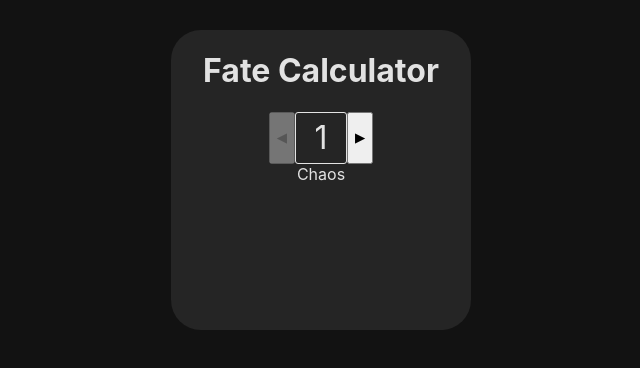
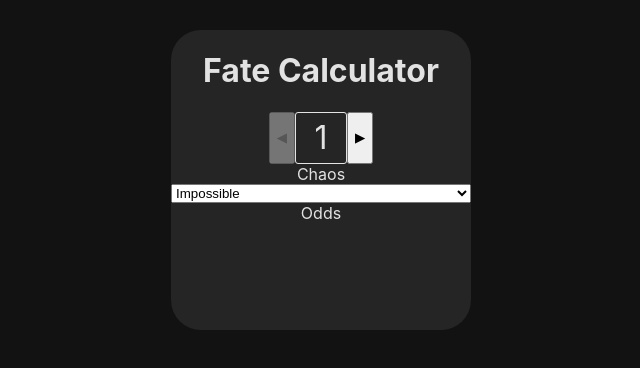
Before and after one commit to cedwards036/fate-calculator, a React (Create React App) app: page / in a window 1280 px wide. Shown: the top 368 px of the page, without its empty margins (319-959 px from the left). Built offline with nearby package versions, Linux system fonts and the light colour scheme.

Commit message:
add odds selector

```diff
--- a/src/Calculator.tsx
+++ b/src/Calculator.tsx
@@ -2,6 +2,7 @@ import React, { useState } from 'react';
 import './App.css';
 import ChaosCounter from './ChaosCounter';
 import { OddsToProbabilityMap } from './fate-calculator-core';
+import OddsSelector from './OddsSelector';
 
 type CalculatorProps = {
     chaosProbabilities: OddsToProbabilityMap[]
@@ -9,12 +10,14 @@ type CalculatorProps = {
 
 function Calculator({ chaosProbabilities }: CalculatorProps) {
     const [chaos, setChaos] = useState(1);
+    const [odds, setOdds] = useState('impossible');
 
     return (
         <div className="calculator-wrapper">
             <div className="calculator column">
                 <h1>Fate Calculator</h1>
                 <ChaosCounter chaos={chaos} maxChaos={chaosProbabilities.length} setChaos={setChaos} />
+                <OddsSelector odds={odds} setOdds={setOdds} />
             </div>
         </div>
     );
--- /dev/null
+++ b/src/OddsSelector.tsx
@@ -0,0 +1,30 @@
+import React from 'react';
+import './App.css';
+
+type OddsSelectorProps = {
+    odds: string,
+    setOdds: (value: string) => void
+}
+
+function OddsSelector({ odds, setOdds }: OddsSelectorProps) {
+    return (
+        <div className="column">
+            <select id="odds-selector" value={odds} onChange={e => setOdds(e.target.value)}>
+                <option value="impossible">Impossible</option>
+                <option value="noWay">No Way</option>
+                <option value="veryUnlikely">Very Unlikely</option>
+                <option value="unlikely">Unlikely</option>
+                <option value="fiftyFifty">50/50</option>
+                <option value="somewhatLikely">Somewhat Likely</option>
+                <option value="likely">Likely</option>
+                <option value="veryLikely">Very Likely</option>
+                <option value="nearSureThing">Near Sure Thing</option>
+                <option value="aSureThing">A Sure Thing</option>
+                <option value="hasToBe">Has to Be</option>
+            </select>
+            <label htmlFor="odds-selector">Odds</label>
+        </div>
+    );
+}
+
+export default OddsSelector;
```
Also changed, not shown: 1 other file (tests, documents, lock files or other folders).
